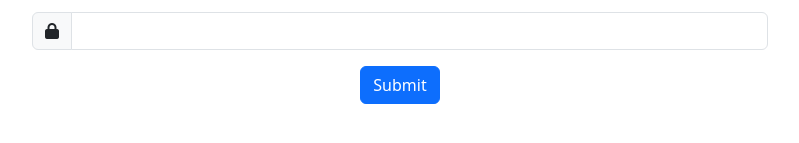
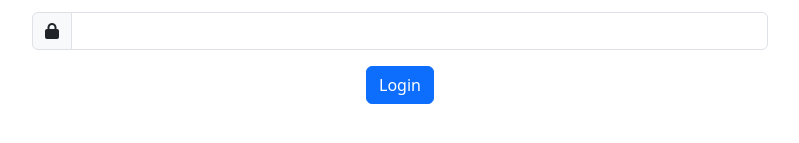
Before and after one commit to Shashinda2001/Laptop-Selling-E-commerce-Website-using-MERN-Stack, a React (Create React App) app in the folder my-app/: page /LoginForm in a window 1280 px wide. Shown: the part 301-444 px from the top of the page, without its empty margins (240-1039 px from the left). Built offline with nearby package versions, Linux system fonts and the light colour scheme.

Commit message:
sign anf login form connect to the backend

```diff
--- a/my-app/package.json
+++ b/my-app/package.json
@@ -6,7 +6,9 @@
     "@testing-library/jest-dom": "^5.17.0",
     "@testing-library/react": "^13.4.0",
     "@testing-library/user-event": "^13.5.0",
+    "axios": "^1.7.2",
     "bootstrap": "^5.3.3",
+    "js-cookie": "^3.0.5",
     "react": "^18.3.1",
     "react-bootstrap": "^2.10.2",
     "react-dom": "^18.3.1",
--- a/my-app/src/Components/LoginForm.jsx
+++ b/my-app/src/Components/LoginForm.jsx
@@ -1,11 +1,47 @@
 import Button from 'react-bootstrap/Button';
 import Form from 'react-bootstrap/Form';
-import React from 'react';
+import React, { useState } from 'react';
 import InputGroup from 'react-bootstrap/InputGroup';
+import axios from 'axios';
+import { useNavigate } from 'react-router-dom';
+import Cookies from 'js-cookie';
+
 
 
 
 function LoginForm() {
+
+
+
+    const [userEmail, setUserEmail] = useState('');
+    const [userPassword, setUserPassword] = useState('');
+
+    const navigate = useNavigate();
+
+    const handleSubmit = async (event)=>{
+
+        const url="http://localhost:4000/users/login";
+
+        event.preventDefault();
+
+        try{
+
+          const submitData={
+
+            email:userEmail,
+            password:userPassword
+          };
+          const response =await axios.post(url,submitData);
+          console.log(response);
+          Cookies.set('token', response.data.token, { expires: 1 });
+
+           navigate('/');
+        }
+        catch(error){
+    console.log(error);
+        }
+      }
+
     return (
 
         <div className="container my-5  justify-content-center align-items-center">
@@ -19,14 +55,17 @@ function LoginForm() {
 
                     </div>
                     <div className=''>
-                        <Form>
+                        <Form onSubmit={handleSubmit}>
 
 
                             <Form.Group className="mb-3" controlId="formBasicEmail">
                                 <Form.Label>Email address</Form.Label>
                                 <InputGroup className="mb-3">
                                     <InputGroup.Text id="basic-addon1">  <i className="fas fa-envelope"></i></InputGroup.Text>
-                                    <Form.Control type="email" placeholder="Enter email" />  </InputGroup>
+                                    <Form.Control type="email"  name='userEmail' placeholder="Enter email"  value={userEmail}
+                    onChange={(event) => {
+                        setUserEmail(event.target.value)
+                    }}/>  </InputGroup>
 
 
 
@@ -40,6 +79,11 @@ function LoginForm() {
                                         type="password"
                                         id="inputPassword5"
                                         aria-describedby="passwordHelpBlock"
+                                         name='userPassword'
+                                         value={userPassword}
+                                         onChange={(event) => {
+                                             setUserPassword(event.target.value)
+                                         }}
                                     />
                                 </InputGroup>
 
@@ -47,7 +91,7 @@ function LoginForm() {
                             </Form.Group>
                             <div className='justify-content-center align-items-center text-center'>
                                 <Button variant="primary" type="submit">
-                                    Submit
+                                    Login
                                 </Button>
                             </div >
 
--- a/my-app/src/Components/SignForm.jsx
+++ b/my-app/src/Components/SignForm.jsx
@@ -1,11 +1,46 @@
 import Button from 'react-bootstrap/Button';
 import Form from 'react-bootstrap/Form';
-import React from 'react';
+
 import InputGroup from 'react-bootstrap/InputGroup';
+import React, { useState } from 'react';
+import axios from 'axios';
+import { useNavigate } from 'react-router-dom';
 
 
 
 function SignForm() {
+
+    const [userName, setUserName] = useState('');
+    const [userEmail, setUserEmail] = useState('');
+    const [userPassword, setUserPassword] = useState('');
+
+
+    const navigate = useNavigate();
+
+    const handleSubmit = async (event)=>{
+
+        const url="http://localhost:4000/users";
+
+        event.preventDefault();
+
+        try{
+
+          const submitData={
+            name:userName,
+
+            email:userEmail,
+            password:userPassword
+          };
+          const response =await axios.post(url,submitData);
+          console.log(response);
+
+          navigate('/LoginForm');
+        }
+        catch(error){
+    console.log(error);
+        }
+      }
+
     return (
 
         <div className="container my-5  justify-content-center align-items-center">
@@ -16,13 +51,16 @@ function SignForm() {
                         <p>Sign in to your account to get started.</p>
                     </div>
                     <div className=''>
-                        <Form>
+                        <Form onSubmit={handleSubmit}>
 
                             <Form.Group className="mb-3" controlId="formBasicName">
                                 <Form.Label>User Name</Form.Label>
                                 <InputGroup className="mb-3">
                                     <InputGroup.Text id="basic-addon1"> <i className="fas fa-user"></i></InputGroup.Text>
-                                    <Form.Control type="text" placeholder="Enter Your Name" />
+                                    <Form.Control type="text"  name='userName' placeholder="Enter Your Name" value={userName}
+                                                onChange={(event) => {
+                                                    setUserName(event.target.value)
+                                                }}/>
                                 </InputGroup>
 
                             </Form.Group>
@@ -31,7 +69,10 @@ function SignForm() {
                                 <Form.Label>Email address</Form.Label>
                                 <InputGroup className="mb-3">
                                     <InputGroup.Text id="basic-addon1">  <i className="fas fa-envelope"></i></InputGroup.Text>
-                                    <Form.Control type="email" placeholder="Enter email" />  </InputGroup>
+                                    <Form.Control type="email"  name='userEmail' placeholder="Enter email" value={userEmail}
+                                            onChange={(event) => {
+                                                setUserEmail(event.target.value)
+                                            }}/>  </InputGroup>
                                 <Form.Text className="text-muted">
                                     We'll never share your email with anyone else.
                                 </Form.Text>
@@ -48,6 +89,11 @@ function SignForm() {
                                         type="password"
                                         id="inputPassword5"
                                         aria-describedby="passwordHelpBlock"
+                                         name='userPassword'
+                                         value={userPassword}
+                                         onChange={(event) => {
+                                             setUserPassword(event.target.value)
+                                         }}
                                     />
                                 </InputGroup>
 
```
Also changed, not shown: 1 other file (tests, documents, lock files or other folders).
